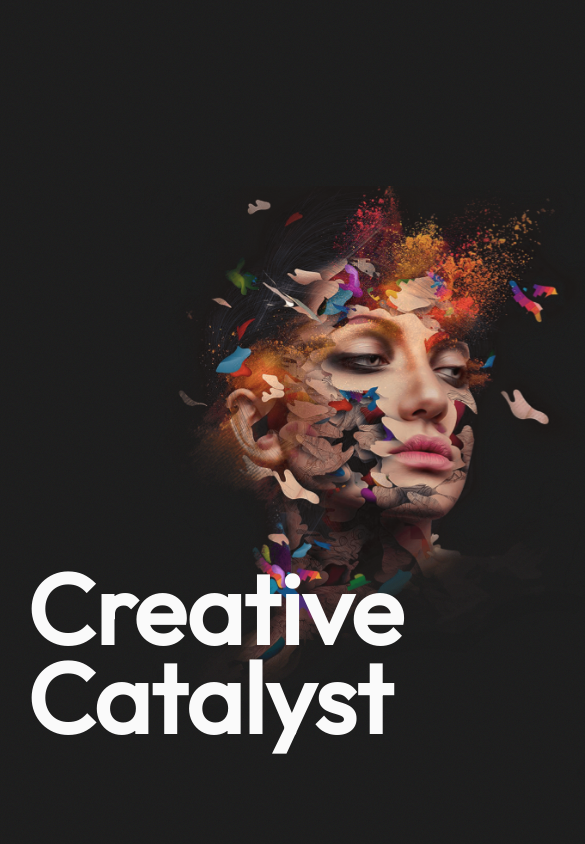
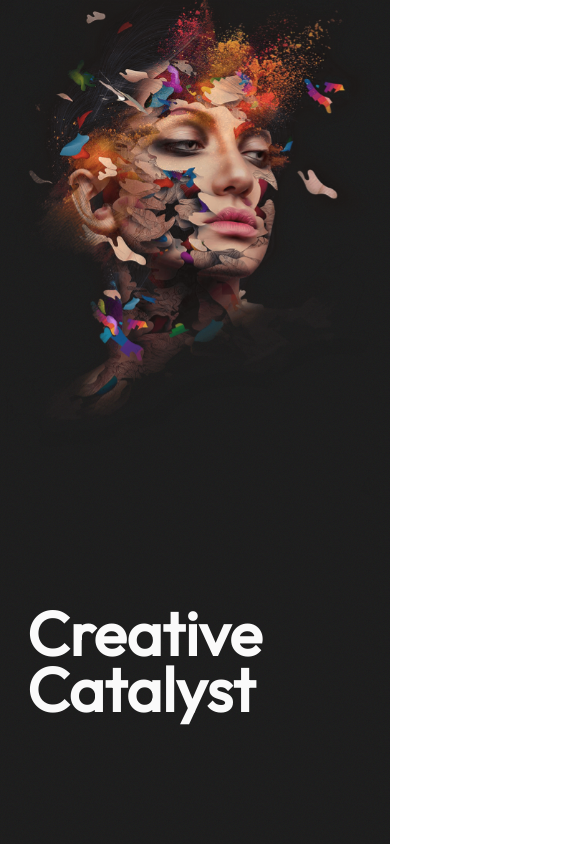
Before and after one commit to Constantin-UA/creative-art, a plain HTML site: page index.html in a window 390 px wide. Shown: the top 844 px of the page, 585 px wide, since content can reach past the window. Drawn offline with Linux system fonts and the light colour scheme.

Commit message:
add resize

```diff
--- a/style/style.css
+++ b/style/style.css
@@ -102,3 +102,21 @@ body {
 .text-block__p {
 	line-height: 1.75;
 }
+@media (max-width: 768px) {
+	.header-img {
+		width: calc(var(--index) * 30);
+		left: 0;
+		top: 0;
+	}
+	.main-title {
+		font-size: calc(var(--index) * 5);
+		position: absolute;
+		width: min-content;
+		bottom: 15vh;
+		line-height: 0.9;
+	}
+	.gallery {
+		flex-direction: column;
+		padding: calc(var(--index) * 10) 0;
+	}
+}
```
Also changed, not shown: 2 other files.
